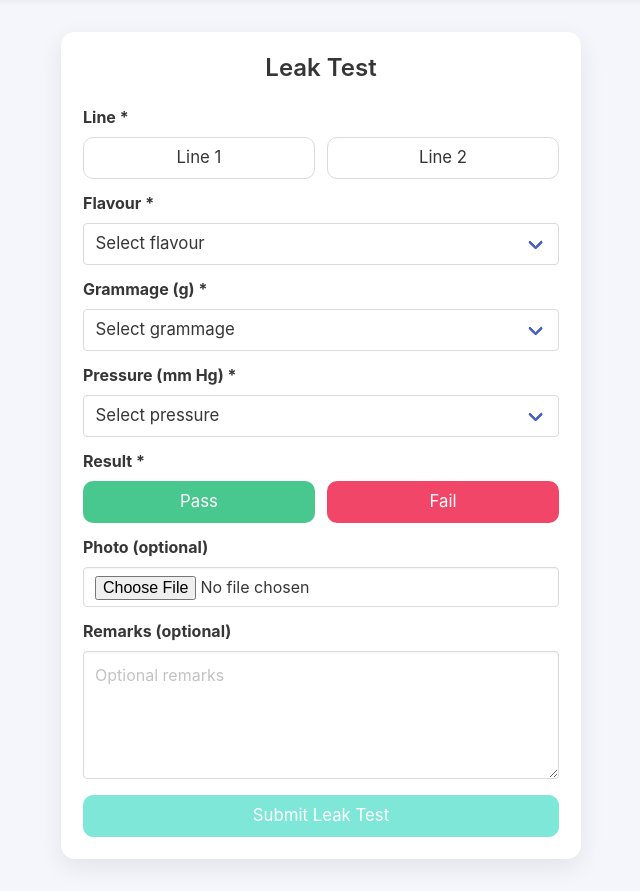
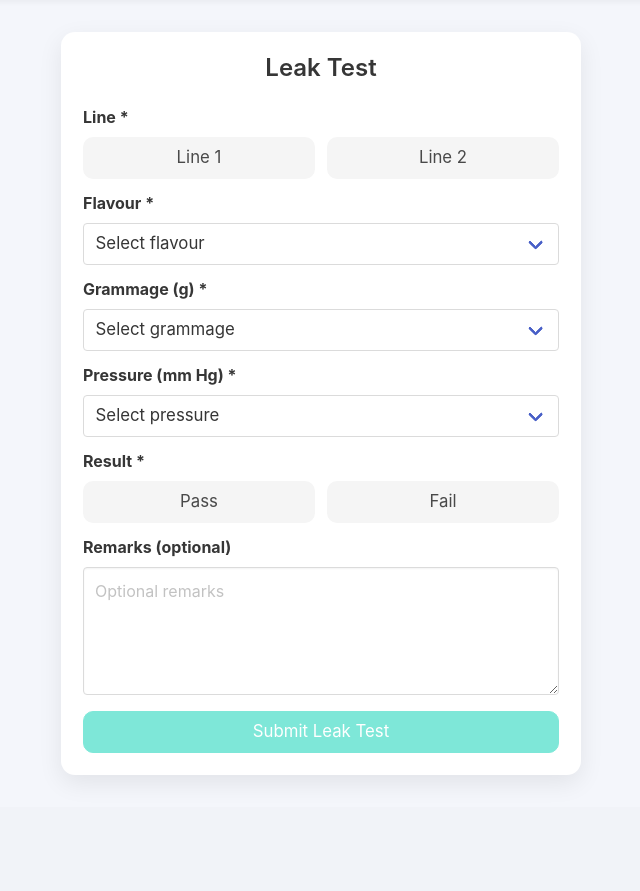
Before and after one commit to KingKai31/beyond_snack_portal, a Flask app: template templates/form_leak.html in a window 1280 px wide. Shown: the part 76-967 px from the top of the page, without its empty margins (319-959 px from the left). After the commit the page ends 851 px from the top, so only its background shows below. Run offline with Flask 3, Linux system fonts and the light colour scheme; the template is opened without the code that fills it, so the values that code supplies are empty; some libraries are stand-ins or nearby versions.

Commit message:
Refactor form_leak.html for improved structure

```diff
--- a/templates/form_leak.html
+++ b/templates/form_leak.html
@@ -22,24 +22,24 @@
   }
 
   .button.is-selected {
-    background-color: #3273dc !important;
-    color: #ffffff !important;
+    background-color: #3273dc;
+    color: #ffffff;
   }
 </style>
 
 <div class="card-box">
   <h1 class="title is-4 has-text-centered">Leak Test</h1>
 
-  <form method="POST" enctype="multipart/form-data" id="leakForm">
+  <form method="POST" id="leakForm">
 
     <!-- LINE -->
     <div class="field">
       <label class="label">Line *</label>
       <div class="btn-group">
-        <button type="button" class="button"
-          onclick="setValue('line','Line 1',this)">Line 1</button>
-        <button type="button" class="button"
-          onclick="setValue('line','Line 2',this)">Line 2</button>
+        <button type="button" class="button is-light"
+                onclick="setValue('line','Line 1',this)">Line 1</button>
+        <button type="button" class="button is-light"
+                onclick="setValue('line','Line 2',this)">Line 2</button>
       </div>
       <input type="hidden" name="line" id="line" required>
     </div>
@@ -110,25 +110,19 @@
     <div class="field">
       <label class="label">Result *</label>
       <div class="btn-group">
-        <button type="button" class="button is-success"
-          onclick="setValue('result','Pass',this)">Pass</button>
-        <button type="button" class="button is-danger"
-          onclick="setValue('result','Fail',this)">Fail</button>
+        <button type="button" class="button is-light"
+                onclick="setValue('result','Pass',this)">Pass</button>
+        <button type="button" class="button is-light"
+                onclick="setValue('result','Fail',this)">Fail</button>
       </div>
       <input type="hidden" name="result" id="result" required>
-    </div>
-
-    <!-- PHOTO -->
-    <div class="field">
-      <label class="label">Photo (optional)</label>
-      <input class="input" type="file" name="photo" accept="image/*">
     </div>
 
     <!-- REMARKS -->
     <div class="field">
       <label class="label">Remarks (optional)</label>
       <textarea class="textarea" name="remarks"
-        placeholder="Optional remarks"></textarea>
+                placeholder="Optional remarks"></textarea>
     </div>
 
     <!-- SUBMIT -->
@@ -144,17 +138,17 @@
 function setValue(field, value, btn) {
   document.getElementById(field).value = value;
 
-  btn.parentElement.querySelectorAll('.button')
-    .forEach(b => b.classList.remove('is-selected'));
+  btn.parentElement.querySelectorAll('.button').forEach(b => {
+    b.classList.remove('is-selected');
+  });
+  btn.classList.add('is-selected');
 
-  btn.classList.add('is-selected');
   checkForm();
 }
 
 function checkForm() {
-  const required = ['line','flavour','grammage','pressure','result'];
-  const ok = required.every(id =>
-    document.getElementById(id).value !== '');
+  const required = ['line', 'flavour', 'grammage', 'pressure', 'result'];
+  const ok = required.every(id => document.getElementById(id).value);
   document.getElementById('submitBtn').disabled = !ok;
 }
 </script>
```
